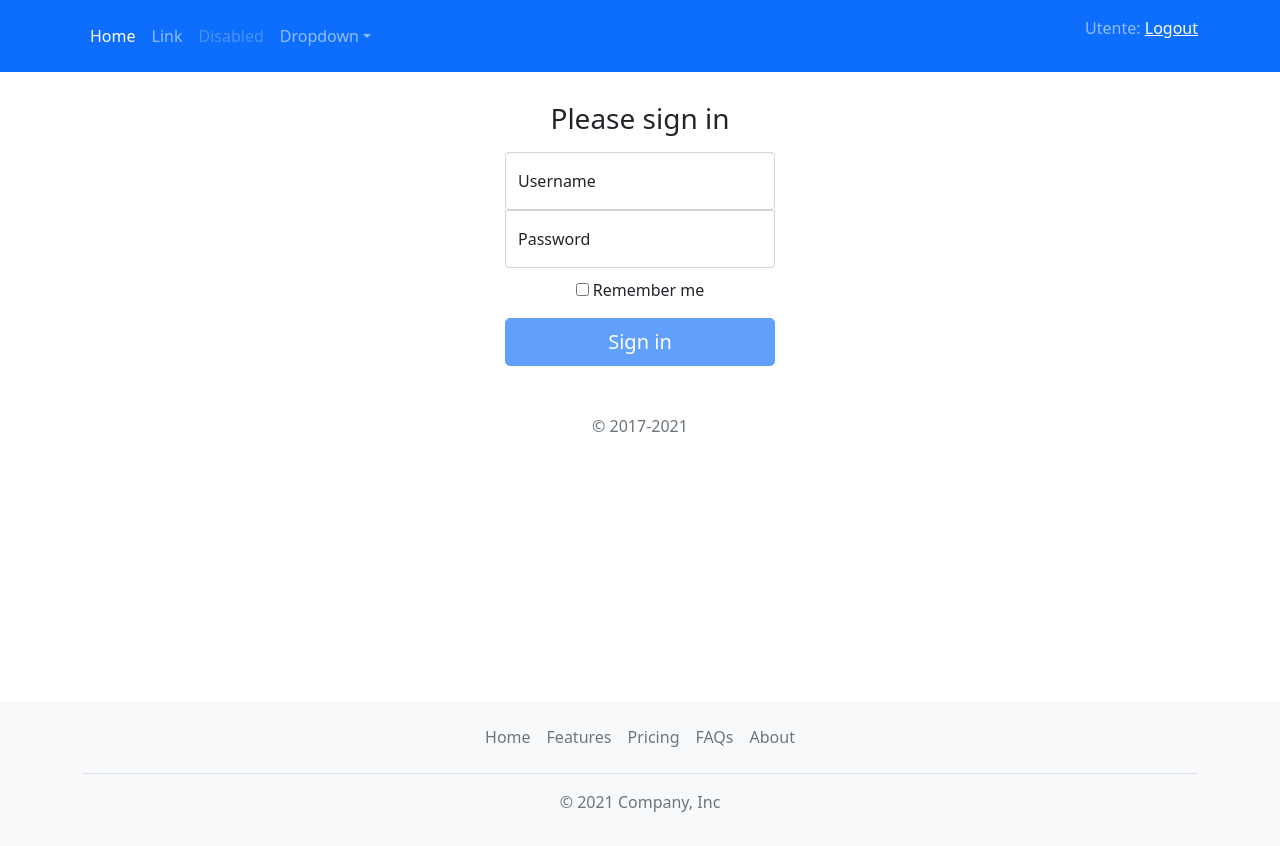
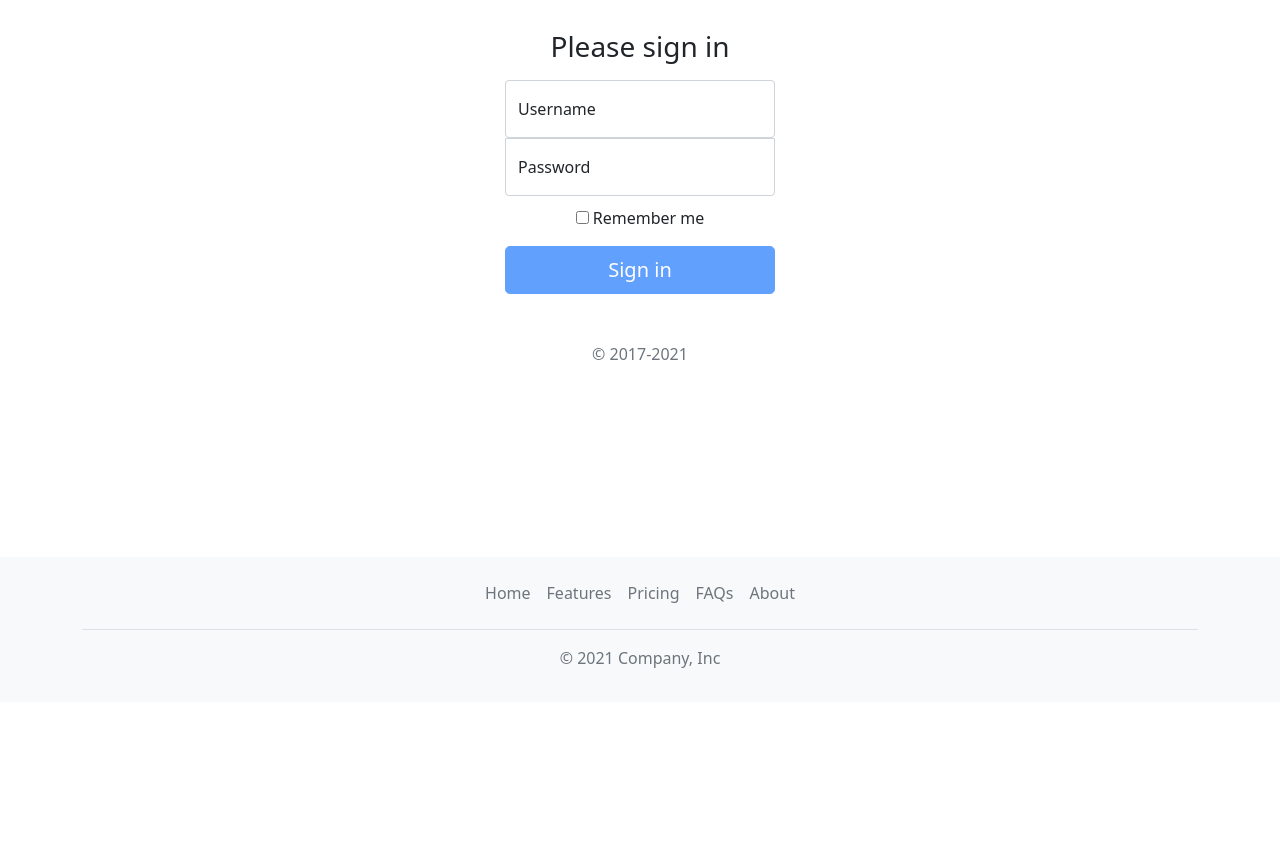
Before and after one commit to MattiaLR95/raccoltaFilmApp20212109, an Angular app: page /login in a window 1280 px wide. After the commit the page ends 800 px from the top, so only its background shows below. Built offline with nearby package versions, Linux system fonts and the light colour scheme.

Commit message:
Implementata visualizzazione nome su navbar

```diff
--- a/src/app/app.component.html
+++ b/src/app/app.component.html
@@ -1,4 +1,4 @@
-<app-navbar></app-navbar>
+<app-navbar [isLogged] ="authService.isLoggedIn()"></app-navbar>
 <div style="height: 100%;">
 <router-outlet></router-outlet>
 </div>
--- a/src/app/app.component.ts
+++ b/src/app/app.component.ts
@@ -1,3 +1,4 @@
+import { AuthService } from './core/auth/auth.service';
 import { Component } from '@angular/core';
 
 @Component({
@@ -7,4 +8,6 @@
 })
 export class AppComponent {
   title = 'raccoltaFilmApp20212109';
+
+  constructor(public authService : AuthService){}
 }
--- a/src/app/app.module.ts
+++ b/src/app/app.module.ts
@@ -1,3 +1,4 @@
+import { SharedModule } from './shared/shared.module';
 import { LayoutModule } from './core/layout/layout.module';
 import { NgModule } from '@angular/core';
 import { BrowserModule } from '@angular/platform-browser';
@@ -7,7 +8,6 @@
 import { NavbarComponent } from './core/layout/navbar/navbar.component';
 import { HttpClientModule } from '@angular/common/http';
 import { FormsModule } from '@angular/forms';
-import { FooterComponent } from './core/layout/footer/footer.component';
 
 @NgModule({
   declarations: [
@@ -18,7 +18,8 @@
     AppRoutingModule,
     HttpClientModule,
     FormsModule,
-    LayoutModule
+    LayoutModule,
+    SharedModule,
   ],
   providers: [],
   bootstrap: [AppComponent]
--- a/src/app/core/layout/layout.module.ts
+++ b/src/app/core/layout/layout.module.ts
@@ -1,3 +1,4 @@
+import { SharedModule } from './../../shared/shared.module';
 import { RouterModule } from '@angular/router';
 import { NgModule } from '@angular/core';
 import { CommonModule } from '@angular/common';
@@ -13,11 +14,12 @@
   ],
   imports: [
     CommonModule,
-    RouterModule
+    RouterModule,
+    SharedModule
   ],
   exports: [
     NavbarComponent,
-    FooterComponent
+    FooterComponent,
   ]
 })
 export class LayoutModule { }
--- /dev/null
+++ b/src/app/shared/directives/is-logged.directive.ts
@@ -0,0 +1,20 @@
+import { AuthService } from './../../core/auth/auth.service';
+import { Directive, ElementRef, Input } from '@angular/core';
+
+@Directive({
+  selector: '[isLogged]'
+})
+export class IsLoggedDirective {
+
+  @Input() set isLogged(isLoggedIn : boolean) {
+    if(!isLoggedIn) {
+      this.elementRef.nativeElement.style.display = 'none';
+    }
+    else {
+      this.elementRef.nativeElement.style.display = 'block';
+    }
+  }
+
+  constructor(private elementRef : ElementRef) { }
+
+}
```
Also changed, not shown: src/app/shared/shared.module.ts (added, +18 -0 lines).
